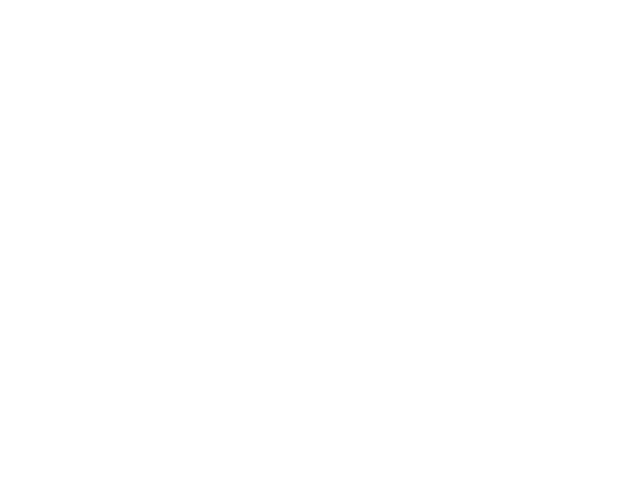
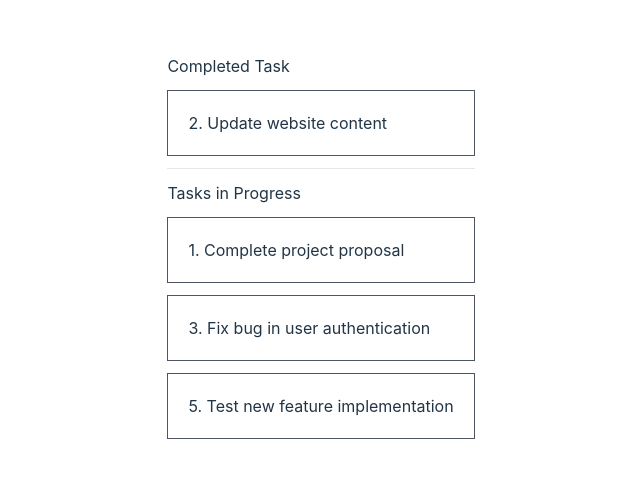
Before and after one commit to Chandan-Ojha/ostad-vuejs-class-practice, a Vue app: page / in a window 1280 px wide. Shown: the part 154-632 px from the top of the page, without its empty margins (319-959 px from the left). Built offline with nearby package versions, Linux system fonts and the light colour scheme.

Commit message:
loop practice ongoing

```diff
--- a/index.html
+++ b/index.html
@@ -4,7 +4,7 @@
     <meta charset="UTF-8" />
     <link rel="icon" type="image/svg+xml" href="/vite.svg" />
     <meta name="viewport" content="width=device-width, initial-scale=1.0" />
-    <title>Vite + Vue</title>
+    <title>Vue Practice</title>
     <script defer src="//cdn.tailwindcss.com"></script>
   </head>
   <body>
--- a/src/App.vue
+++ b/src/App.vue
@@ -1,5 +1,62 @@
-<script setup></script>
+<script setup>
+// const items = [1, 2, 3, 4, 5];
+const tasks = [
+  { id: 1, title: "Complete project proposal", status: "In Progress" },
+  { id: 2, title: "Update website content", status: "Completed" },
+  { id: 3, title: "Fix bug in user authentication", status: "In Progress" },
+  { id: 4, title: "Prepare presentation slides", status: "Pending" },
+  { id: 5, title: "Test new feature implementation", status: "In Progress" },
+];
 
-<template></template>
+function getCompletedTasks() {
+  return tasks.filter((task) => "Completed" == task.status);
+}
+
+function getTasksInProgress() {
+  return tasks.filter((task) => "In Progress" == task.status);
+}
+</script>
+
+<template>
+  <!-- <section
+    class="mx-auto container flex items-center text-center flex-col space-y-2"
+  >
+    <div class="p-5 border border-gray-600 w-40" v-for="item in items">
+      {{ item }}
+    </div>
+    <div class="p-5 border border-gray-600 w-40" v-for="n in 5">
+      {{ n }}
+    </div>
+  </section> -->
+  <section class="mx-auto container">
+    <section class="mx-auto container space-y-3">
+      <!-- <div
+        class="p-5 border border-gray-600 text-left"
+        v-for="task in tasks"
+        :key="task.id"
+      >
+        {{ task.id }}. {{ task.title }}
+      </div> -->
+      <h2>Completed Task</h2>
+      <div
+        class="p-5 border border-gray-600 text-left"
+        v-for="task in getCompletedTasks()"
+        :key="task.id"
+      >
+        {{ task.id }}. {{ task.title }}
+      </div>
+
+      <hr />
+      <h2>Tasks in Progress</h2>
+      <div
+        class="p-5 border border-gray-600 text-left"
+        v-for="task in getTasksInProgress()"
+        :key="task.id"
+      >
+        {{ task.id }}. {{ task.title }}
+      </div>
+    </section>
+  </section>
+</template>
 
 <style scoped></style>
--- a/src/style.css
+++ b/src/style.css
@@ -34,7 +34,7 @@
 
 body {
   margin: 0;
-  /* display: flex; */
+  display: flex;
   place-items: center;
   min-width: 320px;
   min-height: 100vh;
```
